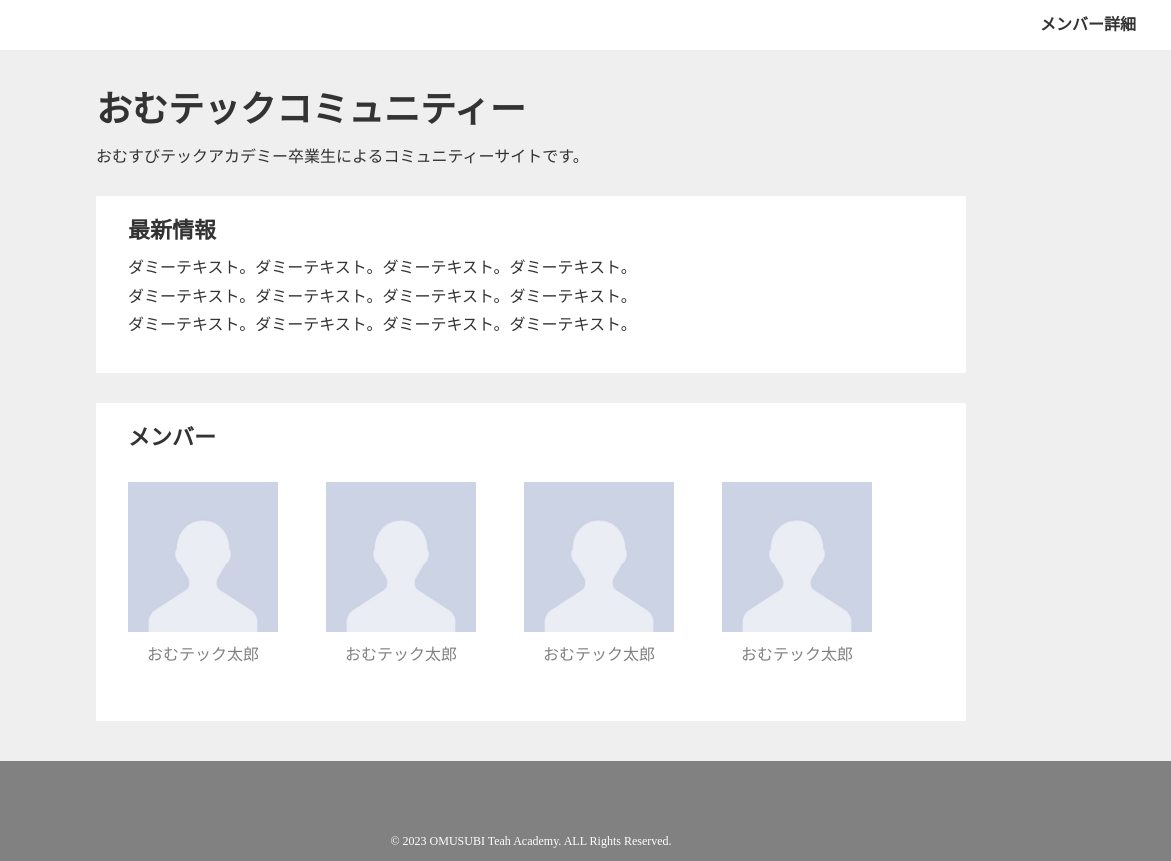
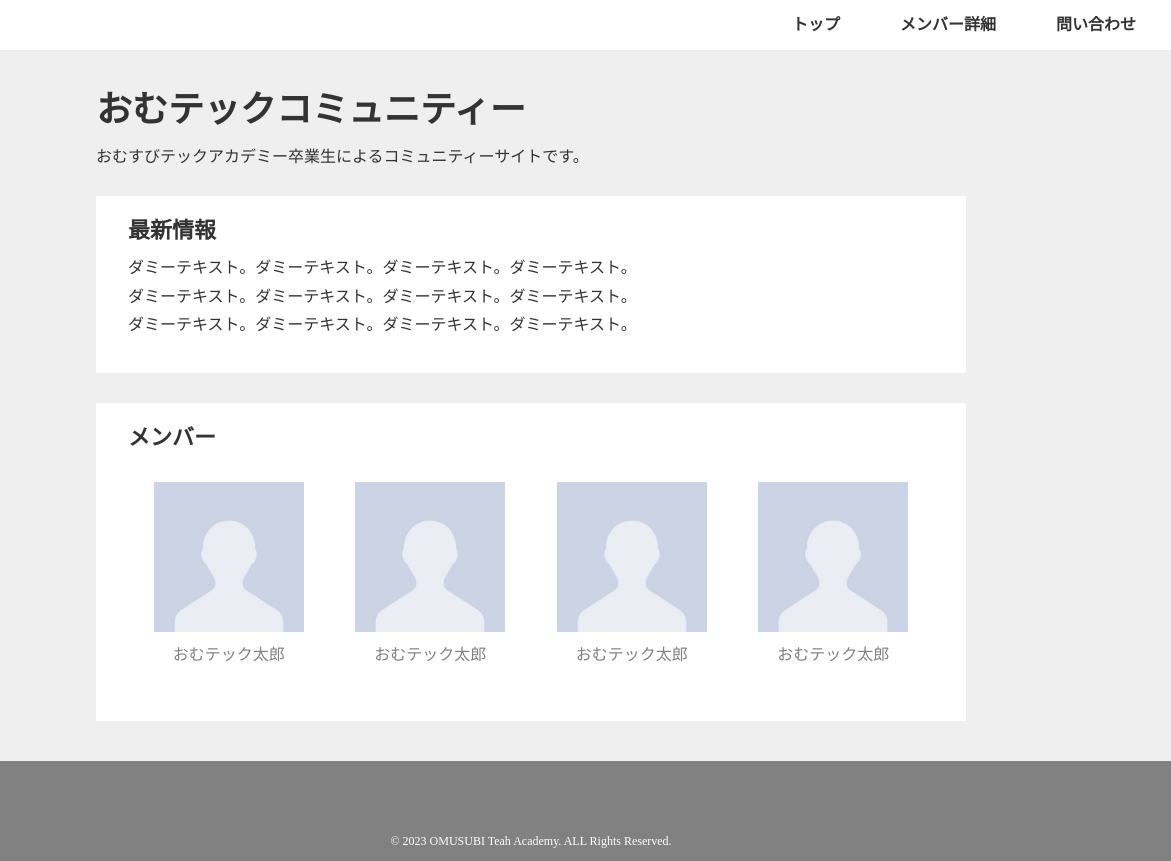
Before and after one commit to KohsukeTakeda/html, a plain HTML site: page omu_tech_community/index.html in a window 1280 px wide. Shown: the full height of the page, 109-1280 px from the left. Drawn offline with Linux system fonts and the light colour scheme.

Commit message:
html css修正

```diff
--- a/omu_tech_community/css/style.css
+++ b/omu_tech_community/css/style.css
@@ -88,13 +88,12 @@ header{
 .user-items{
   margin-top: 32px;
   display: flex;
-  justify-content: flex-start;
+  justify-content: space-around;
   flex-wrap: wrap;
 }
 
 .user-items .item{
-  margin-bottom: 24px;
-  margin-right: 48px;
+  margin: 0 auto 24px;
   text-align: center;
 }
 
--- a/omu_tech_community/index.html
+++ b/omu_tech_community/index.html
@@ -22,7 +22,9 @@
       <img class="logo-img" src="image/app_wide_logo.png"></img>
      </div>
      <ul class="header-navigation">
+      <li><a href="#">トップ</a></li>
       <li><a href="#">メンバー詳細</a></li>
+      <li><a href="#">問い合わせ</a></li>
      </ul>
     </header>
 
@@ -69,11 +71,9 @@
         </div>
      </div>
      </div>
+     <!--フッターの実装-->
+     <footer>
+      <p class="copyright">© 2023 OMUSUBI Teah Academy. ALL Rights Reserved.</p>
+     </footer>
   </body>
-
-  <!--フッターの実装-->
-  <footer>
-    <p class="copyright">© 2023 OMUSUBI Teah Academy. ALL Rights Reserved.</p>
-  </footer>
-
 </html>
```
